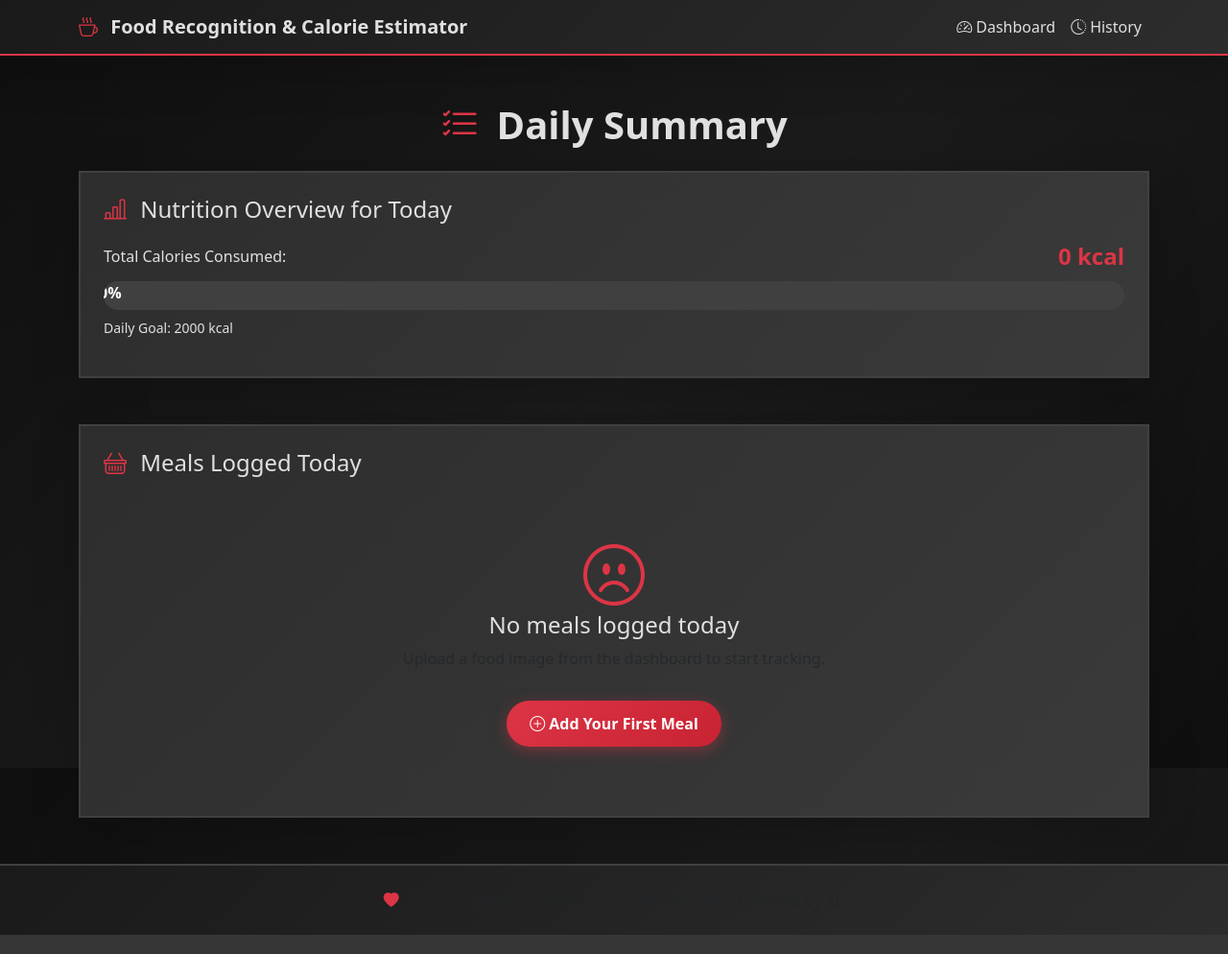
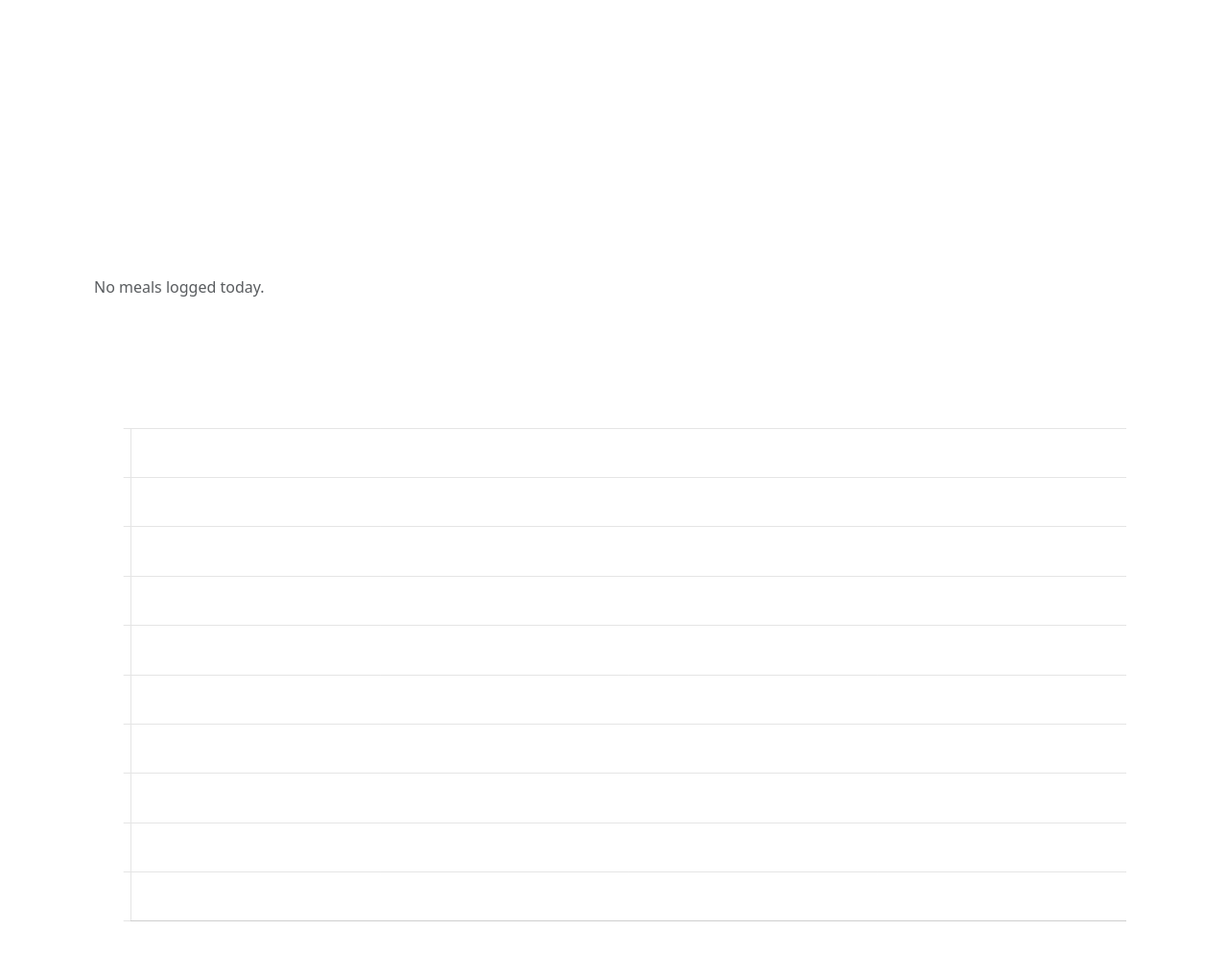
Before and after one commit to ColonelGeneral/Calorie-Counter, a Flask app: page /daily_summary in a window 1280 px wide. Shown: the whole page at 96% size. Run offline with Flask 3, Linux system fonts and the light colour scheme.

Commit message:
Updated Files, Final

```diff
--- a/app.py
+++ b/app.py
@@ -363,35 +363,38 @@ def predict():
 @app.route('/weekly_summary')
 def weekly_summary():
     try:
-        # Determine date range: today and 6 days earlier
         today = date.today()
         start_date = today - timedelta(days=6)
 
-        # Query all meals from last 7 days
-        meals = MealLog.query.filter(MealLog.logged_at >= datetime(start_date.year, start_date.month, start_date.day)).all()
+        # Fetch all meals from the last 7 days
+        meals = MealLog.query.filter(
+            MealLog.logged_at >= datetime(start_date.year, start_date.month, start_date.day)
+        ).all()
 
-        # Prepare a dictionary keyed by date
+        # Prepare dictionary: date → calories
         daily_totals = {}
+
         for i in range(7):
             d = start_date + timedelta(days=i)
-            daily_totals[d] = 0  # initialize
+            daily_totals[d] = 0   # initialize with zero
 
-        # Sum calories by day
+        # Sum calories PER DAY (ignore food name)
         for meal in meals:
-            meal_day = meal.logged_at.date()
-            if meal_day in daily_totals:
-                daily_totals[meal_day] += meal.calories
+            meal_date = meal.logged_at.date()
+            if meal_date in daily_totals:
+                daily_totals[meal_date] += meal.calories
 
-        # Convert to template-friendly list
-        weekly_data = []
-        for d, total in daily_totals.items():
-            weekly_data.append({
+        # Convert to list for template
+        weekly_data = [
+            {
                 "date": d.strftime("%Y-%m-%d"),
                 "calories": round(total, 1)
-            })
+            }
+            for d, total in daily_totals.items()
+        ]
 
-        # Weekly total
-        weekly_total = round(sum(item["calories"] for item in weekly_data), 1)
+        # Total weekly calories
+        weekly_total = round(sum(x["calories"] for x in weekly_data), 1)
 
         return render_template(
             "weekly_summary.html",
@@ -436,19 +439,42 @@ def history():
     meals = MealLog.query.order_by(MealLog.logged_at.desc()).all()
     return render_template("history.html", meals=meals)
 
-
 @app.route('/daily_summary')
 def daily_summary():
     today = date.today()
     start = datetime(today.year, today.month, today.day)
 
     meals = MealLog.query.filter(MealLog.logged_at >= start).all()
-    total_calories = sum(m.calories for m in meals)
 
-    return render_template("summary.html",
-                           total=total_calories,
-                           count=len(meals),
-                           meals=meals)
+    # FIX: Normalize food names to avoid duplicates
+    merged = {}
+    for m in meals:
+        name = m.food_name.strip().lower()    # normalize
+        if name not in merged:
+            merged[name] = {
+                "food_name": m.food_name.title().strip(),
+                "calories": 0,
+                "protein": 0,
+                "carbs": 0,
+                "fat": 0
+            }
+        merged[name]["calories"] += m.calories
+        merged[name]["protein"] += m.protein
+        merged[name]["carbs"] += m.carbs
+        merged[name]["fat"] += m.fat
+
+    # Convert to list
+    merged_meals = list(merged.values())
+
+    total_calories = sum(item["calories"] for item in merged_meals)
+
+    return render_template(
+        "summary.html",
+        total=total_calories,
+        count=len(merged_meals),
+        meals=merged_meals
+    )
+
 
 
 
--- a/templates/summary.html
+++ b/templates/summary.html
@@ -3,147 +3,106 @@
 <head>
     <meta charset="UTF-8">
     <meta name="viewport" content="width=device-width, initial-scale=1.0">
-    <title>Daily Summary - Food Recognition & Calorie Estimator</title>
+    <title>Daily Summary</title>
 
-    <!-- Bootstrap 5 CSS -->
     <link href="https://cdn.jsdelivr.net/npm/bootstrap@5.3.0/dist/css/bootstrap.min.css" rel="stylesheet">
-    <!-- Bootstrap Icons -->
-    <link href="https://cdn.jsdelivr.net/npm/bootstrap-icons@1.10.0/font/bootstrap-icons.css" rel="stylesheet">
-    <!-- Custom CSS -->
-    <link rel="stylesheet" href="{{ url_for('static', filename='style.css') }}">
+    <script src="https://cdn.jsdelivr.net/npm/chart.js"></script>
 </head>
 
 <body class="dark-theme">
 
-    <!-- Navbar -->
-    <nav class="navbar navbar-expand-lg navbar-dark bg-dark-custom shadow-lg">
-        <div class="container">
-            <a class="navbar-brand fw-bold" href="/">
-                <i class="bi bi-cup-hot text-red-accent me-2"></i>
-                Food Recognition & Calorie Estimator
-            </a>
+    <div class="container mt-5">
+        <h1 class="text-white mb-4">Today's Summary</h1>
 
-            <div class="navbar-nav ms-auto">
-                <a class="nav-link text-white" href="/dashboard">
-                    <i class="bi bi-speedometer2 me-1"></i>Dashboard
-                </a>
-                <a class="nav-link text-white" href="/history">
-                    <i class="bi bi-clock-history me-1"></i>History
-                </a>
-            </div>
-        </div>
-    </nav>
-
-    <!-- Main Content -->
-    <div class="container mt-5 mb-5">
-
-        <h1 class="text-center fw-bold text-white mb-4">
-            <i class="bi bi-list-check text-red-accent me-2"></i>
-            Daily Summary
-        </h1>
-
-        <div class="card-dark border-0 shadow-lg p-4 mb-5">
-
-            <!-- Summary Header -->
-            <h4 class="text-white mb-3">
-                <i class="bi bi-bar-chart-line text-red-accent me-2"></i>
-                Nutrition Overview for Today
-            </h4>
-
-            {% set goal = 2000 %}
-            {% set total = total %}
-            {% set progress = (total / goal) * 100 if goal > 0 else 0 %}
-
-            <!-- Calorie Count -->
-            <div class="d-flex justify-content-between align-items-center mb-2">
-                <span class="text-light">Total Calories Consumed:</span>
-                <span class="fw-bold text-red-accent fs-4">{{ total }} kcal</span>
+        <!-- Total Calories -->
+        <div class="alert alert-dark-custom text-white mb-4">
+            <strong>Total Calories:</strong> {{ total }} kcal
+            <br>
+            <strong>Total Items:</strong> {{ count }}
         </div>
 
-            <!-- Progress Bar -->
-            <div class="progress-dark" style="height: 30px;">
-                <div class="progress-bar-red"
-                     role="progressbar"
-                     style="width: {{ progress }}%;"
-                     aria-valuenow="{{ progress }}"
-                     aria-valuemin="0"
-                     aria-valuemax="100">
-                    {{ progress|round(1) }}%
-                </div>
-            </div>
-
-            <p class="text-light mt-2 small">
-                Daily Goal: {{ goal }} kcal
-            </p>
-
-        </div>
-
-        <!-- Meal List for Today -->
-        <div class="card-dark border-0 shadow-lg p-4">
-
-            <h4 class="text-white mb-3">
-                <i class="bi bi-basket text-red-accent me-2"></i>
-                Meals Logged Today
-            </h4>
+        <!-- MEALS TABLE -->
+        <div class="card-dark p-3 mb-4">
+            <h4 class="text-white mb-3">Meals Logged Today</h4>
 
             {% if meals|length == 0 %}
-                <div class="text-center py-5">
-                    <i class="bi bi-emoji-frown text-red-accent display-3 mb-3"></i>
-                    <h4 class="text-light">No meals logged today</h4>
-                    <p class="text-muted">Upload a food image from the dashboard to start tracking.</p>
-                    <a href="/dashboard" class="btn btn-red mt-3 px-4">
-                        <i class="bi bi-plus-circle me-1"></i>Add Your First Meal
-                    </a>
-                </div>
+                <p class="text-muted">No meals logged today.</p>
             {% else %}
-
-            <div class="table-responsive">
-                <table class="table table-dark table-hover align-middle">
-                    <thead class="table-header-dark">
+            <table class="table table-dark table-striped">
+                <thead>
                     <tr>
-                            <th scope="col">Food</th>
-                            <th scope="col">Calories</th>
-                            <th scope="col">Protein</th>
-                            <th scope="col">Carbs</th>
-                            <th scope="col">Fat</th>
-                            <th scope="col">Portion</th>
-                            <th scope="col">Logged At</th>
+                        <th>Food</th>
+                        <th>Calories</th>
+                        <th>Protein</th>
+                        <th>Carbs</th>
+                        <th>Fat</th>
                     </tr>
                 </thead>
-
                 <tbody>
-                        {% for meal in meals %}
+                    {% for m in meals %}
                     <tr>
-                            <td class="text-red-accent fw-bold">{{ meal.food_name }}</td>
-                            <td>{{ meal.calories }}</td>
-                            <td>{{ meal.protein }}g</td>
-                            <td>{{ meal.carbs }}g</td>
-                            <td>{{ meal.fat }}g</td>
-                            <td>{{ meal.portion_size }}g</td>
-                            <td>{{ meal.logged_at.strftime('%Y-%m-%d %H:%M') }}</td>
+                        <td>{{ m.food_name }}</td>
+                        <td>{{ m.calories|round(1) }}</td>
+                        <td>{{ m.protein|round(1) }}</td>
+                        <td>{{ m.carbs|round(1) }}</td>
+                        <td>{{ m.fat|round(1) }}</td>
                     </tr>
                     {% endfor %}
                 </tbody>
             </table>
+            {% endif %}
         </div>
 
-            {% endif %}
+        <!-- DAILY CHART -->
+        <div class="card-dark p-4">
+            <h4 class="text-white text-center mb-3">Daily Calorie Breakdown</h4>
+            <canvas id="dailyChart"></canvas>
         </div>
 
     </div>
 
-    <!-- Footer -->
-    <footer class="footer-dark mt-5">
-        <div class="container text-center py-4">
-            <p class="text-muted mb-0">
-                <i class="bi bi-heart-fill text-red-accent me-1"></i>
-                &copy; 2024 Food Recognition & Calorie Estimator. Powered by AI.
-            </p>
-        </div>
-    </footer>
+<script>
+    // === FIXED: Clean aggregated data directly from backend ===
+    const labels = [
+        {% for m in meals %}
+            "{{ m.food_name }}",
+        {% endfor %}
+    ];
 
-    <!-- Bootstrap JS -->
-    <script src="https://cdn.jsdelivr.net/npm/bootstrap@5.3.0/dist/js/bootstrap.bundle.min.js"></script>
+    const calories = [
+        {% for m in meals %}
+            {{ m.calories }},
+        {% endfor %}
+    ];
+
+    const ctx = document.getElementById('dailyChart').getContext('2d');
+
+    new Chart(ctx, {
+        type: 'bar',
+        data: {
+            labels: labels,
+            datasets: [{
+                label: "Calories",
+                data: calories,
+                borderWidth: 2
+            }]
+        },
+        options: {
+            plugins: {
+                legend: { display: false }
+            },
+            scales: {
+                y: {
+                    beginAtZero: true,
+                    ticks: { color: "white" }
+                },
+                x: {
+                    ticks: { color: "white" }
+                }
+            }
+        }
+    });
+</script>
 
 </body>
 </html>
```
Also changed, not shown: templates/dashboard.html (+109 -78 lines), instance/meals.db. Lines whose indentation alone changed are shown as unchanged.
